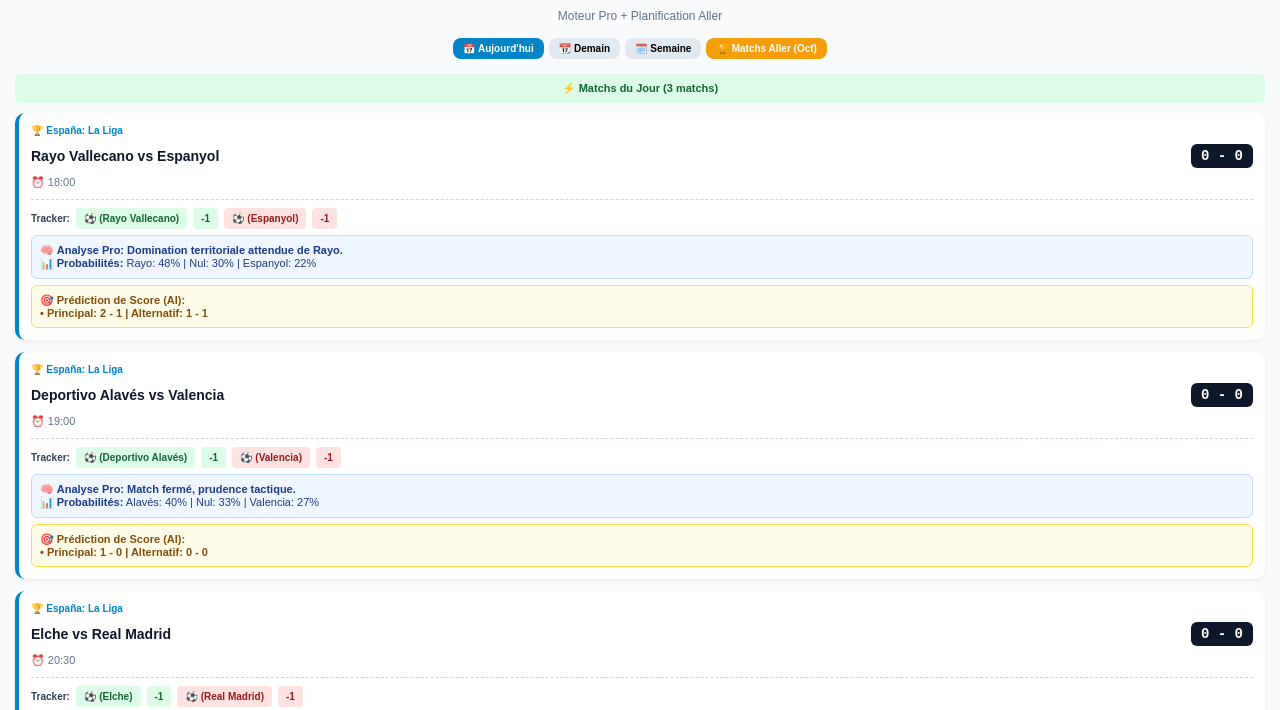
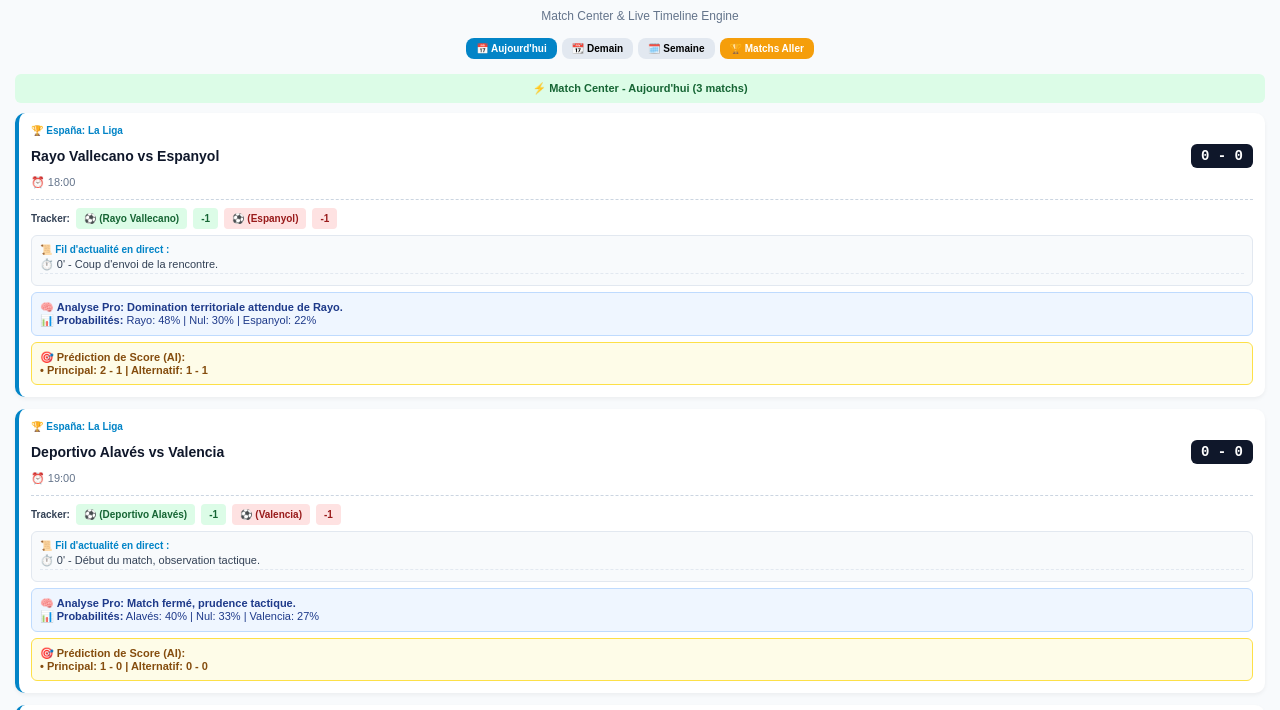
Before and after one commit to khaledcc14/kella-analytics, a website: page index.html in a window 1280 px wide. Shown: the part 55-765 px from the top of the page. Drawn offline with Linux system fonts and the light colour scheme.

Commit message:
Update index.html

```diff
--- a/index.html
+++ b/index.html
@@ -3,7 +3,7 @@
 <head>
     <meta charset="UTF-8">
     <meta name="viewport" content="width=device-width, initial-scale=1.0">
-    <title>KELLA Analytics Pro - Future Engine</title>
+    <title>KELLA Analytics Pro - Match Center & Live Tracker</title>
     <style>
         body {
             font-family: Arial, sans-serif;
@@ -65,6 +65,22 @@
             font-size: 14px;
             font-family: monospace;
         }
+        .timeline-box {
+            background: #f8fafc;
+            border: 1px solid #e2e8f0;
+            padding: 8px;
+            border-radius: 6px;
+            font-size: 11px;
+            color: #334155;
+            margin-top: 6px;
+            max-height: 80px;
+            overflow-y: auto;
+        }
+        .timeline-event {
+            margin-bottom: 3px;
+            border-bottom: 1px dashed #e2e8f0;
+            padding-bottom: 2px;
+        }
         .ai-box {
             background: #eff6ff;
             border: 1px solid #bfdbfe;
@@ -116,40 +132,37 @@
 
     <header>
         <h1>KELLA Analytics Pro ⚽</h1>
-        <p style="font-size: 12px; color: #64748b;">Moteur Pro + Planification Aller</p>
+        <p style="font-size: 12px; color: #64748b;">Match Center & Live Timeline Engine</p>
     </header>
 
-    <!-- أزرار التبديل الموسعة لتشمل الشهر القادم ومباريات الذهاب -->
+    <!-- أزرار التبديل للمواعيد والأدوار -->
     <div class="date-selector">
         <button class="date-btn active" onclick="switchDay('today', this)">📅 Aujourd'hui</button>
         <button class="date-btn" onclick="switchDay('tomorrow', this)">📆 Demain</button>
         <button class="date-btn" onclick="switchDay('week', this)">🗓️ Semaine</button>
-        <button class="date-btn" onclick="switchDay('aller', this)" style="background: #f59e0b; color: white;">🏆 Matchs Aller (Oct)</button>
+        <button class="date-btn" onclick="switchDay('aller', this)" style="background: #f59e0b; color: white;">🏆 Matchs Aller</button>
     </div>
 
     <!-- حاوية عرض المباريات والتحكم -->
     <div id="matchesContainer">
-        <div class="loading">🔄 Chargement du système...</div>
+        <div class="loading">🔄 Chargement du Match Center...</div>
     </div>
 
     <script>
         const database = {
             today: [
-                { id: 1, league: "España: La Liga", home: "Rayo Vallecano", away: "Espanyol", time: "18:00", homeGoals: 0, awayGoals: 0, prob: "Rayo: 48% | Nul: 30% | Espanyol: 22%", score1: "2 - 1", score2: "1 - 1", aiPre: "Analyse Pro: Domination territoriale attendue de Rayo." },
-                { id: 2, league: "España: La Liga", home: "Deportivo Alavés", away: "Valencia", time: "19:00", homeGoals: 0, awayGoals: 0, prob: "Alavés: 40% | Nul: 33% | Valencia: 27%", score1: "1 - 0", score2: "0 - 0", aiPre: "Analyse Pro: Match fermé, prudence tactique." },
-                { id: 3, league: "España: La Liga", home: "Elche", away: "Real Madrid", time: "20:30", homeGoals: 0, awayGoals: 0, prob: "Elche: 10% | Nul: 15% | Real: 75%", score1: "0 - 2", score2: "1 - 3", aiPre: "Analyse Pro: Supériorité technique évidente du Real." }
+                { id: 1, league: "España: La Liga", home: "Rayo Vallecano", away: "Espanyol", time: "18:00", homeGoals: 0, awayGoals: 0, timeline: ["⏱️ 0' - Coup d'envoi de la rencontre."], prob: "Rayo: 48% | Nul: 30% | Espanyol: 22%", score1: "2 - 1", score2: "1 - 1", aiPre: "Analyse Pro: Domination territoriale attendue de Rayo." },
+                { id: 2, league: "España: La Liga", home: "Deportivo Alavés", away: "Valencia", time: "19:00", homeGoals: 0, awayGoals: 0, timeline: ["⏱️ 0' - Début du match, observation tactique."], prob: "Alavés: 40% | Nul: 33% | Valencia: 27%", score1: "1 - 0", score2: "0 - 0", aiPre: "Analyse Pro: Match fermé, prudence tactique." },
+                { id: 3, league: "España: La Liga", home: "Elche", away: "Real Madrid", time: "20:30", homeGoals: 0, awayGoals: 0, timeline: ["⏱️ 0' - Les joueurs entrent sur la pelouse."], prob: "Elche: 10% | Nul: 15% | Real: 75%", score1: "0 - 2", score2: "1 - 3", aiPre: "Analyse Pro: Supériorité technique évidente du Real." }
             ],
             tomorrow: [
-                { id: 4, league: "UEFA Champions League", home: "Manchester City", away: "Inter Milan", time: "20:00", homeGoals: 0, awayGoals: 0, prob: "Man City: 58% | Nul: 25% | Inter: 17%", score1: "2 - 1", score2: "1 - 0", aiPre: "Analyse Pro: Bataille tactique au milieu, City favori." },
-                { id: 5, league: "UEFA Champions League", home: "Paris Saint-Germain", away: "Girona", time: "20:00", homeGoals: 0, awayGoals: 0, prob: "PSG: 65% | Nul: 22% | Girona: 13%", score1: "2 - 0", score2: "3 - 1", aiPre: "Analyse Pro: Vitesse sur les ailes pour percer Girona." }
+                { id: 4, league: "UEFA Champions League", home: "Manchester City", away: "Inter Milan", time: "20:00", homeGoals: 0, awayGoals: 0, timeline: ["⏱️ 0' - En attente du coup d'envoi."], prob: "Man City: 58% | Nul: 25% | Inter: 17%", score1: "2 - 1", score2: "1 - 0", aiPre: "Analyse Pro: Bataille tactique au milieu, City favori." }
             ],
             week: [
-                { id: 6, league: "UEFA Champions League", home: "Atalanta", away: "Arsenal", time: "21:00", homeGoals: 0, awayGoals: 0, prob: "Atalanta: 30% | Nul: 30% | Arsenal: 40%", score1: "1 - 1", score2: "1 - 2", aiPre: "Analyse Semaine: Pression intense des Gunners à l'extérieur." }
+                { id: 5, league: "UEFA Champions League", home: "Atalanta", away: "Arsenal", time: "21:00", homeGoals: 0, awayGoals: 0, timeline: ["⏱️ 0' - Programmée pour cette semaine."], prob: "Atalanta: 30% | Nul: 30% | Arsenal: 40%", score1: "1 - 1", score2: "1 - 2", aiPre: "Analyse Semaine: Pression intense des Gunners à l'extérieur." }
             ],
             aller: [
-                { id: 7, league: "UEFA Champions League (Match Aller)", home: "Real Madrid", away: "Bayern Munich", time: "21:00", homeGoals: 0, awayGoals: 0, prob: "Real: 45% | Nul: 25% | Bayern: 30%", score1: "2 - 1", score2: "1 - 1", aiPre: "Analyse Aller: Choc des titans, prudence tactique exigée au match aller." },
-                { id: 8, league: "UEFA Champions League (Match Aller)", home: "FC Barcelona", away: "Manchester City", time: "21:00", homeGoals: 0, awayGoals: 0, prob: "Barca: 40% | Nul: 26% | City: 34%", score1: "2 - 2", score2: "1 - 2", aiPre: "Analyse Aller: Bataille de possession au milieu de terrain." },
-                { id: 9, league: "UEFA Champions League (Match Aller)", home: "AC Milan", away: "Paris Saint-Germain", time: "21:00", homeGoals: 0, awayGoals: 0, prob: "Milan: 35% | Nul: 30% | PSG: 35%", score1: "1 - 1", score2: "0 - 1", aiPre: "Analyse Aller: San Siro bouillant, équilibre parfait des forces." }
+                { id: 6, league: "UEFA Champions League (Match Aller)", home: "Real Madrid", away: "Bayern Munich", time: "21:00", homeGoals: 0, awayGoals: 0, timeline: ["⏱️ 0' - Phase aller des quarts de finale."], prob: "Real: 45% | Nul: 25% | Bayern: 30%", score1: "2 - 1", score2: "1 - 1", aiPre: "Analyse Aller: Choc des titans, prudence tactique exigée." }
             ]
         };
 
@@ -162,14 +175,27 @@
             renderView();
         }
 
-        function updateScore(id, type) {
+        function triggerAction(id, type) {
             const matches = database[activeTab];
             const match = matches.find(m => m.id === id);
             if(match) {
-                if(type === 'home+') match.homeGoals++;
-                if(type === 'home-' && match.homeGoals > 0) match.homeGoals--;
-                if(type === 'away+') match.awayGoals++;
-                if(type === 'away-' && match.awayGoals > 0) match.awayGoals--;
+                const randomMinute = Math.floor(Math.random() * 85) + 5;
+                if(type === 'home+') {
+                    match.homeGoals++;
+                    match.timeline.unshift(`⚽ <strong>But pour ${match.home} !</strong> (${randomMinute}')`);
+                }
+                if(type === 'home-' && match.homeGoals > 0) {
+                    match.homeGoals--;
+                    match.timeline.unshift(`❌ Annulation d'un but pour ${match.home}`);
+                }
+                if(type === 'away+') {
+                    match.awayGoals++;
+                    match.timeline.unshift(`⚽ <strong>But pour ${match.away} !</strong> (${randomMinute}')`);
+                }
+                if(type === 'away-' && match.awayGoals > 0) {
+                    match.awayGoals--;
+                    match.timeline.unshift(`❌ Annulation d'un but pour ${match.away}`);
+                }
                 renderView();
             }
         }
@@ -177,14 +203,16 @@
         function renderView() {
             const container = document.getElementById('matchesContainer');
             const matches = database[activeTab];
-            let titleText = "Matchs du Jour";
-            if(activeTab === 'tomorrow') titleText = "Matchs de Demain";
-            if(activeTab === 'week') titleText = "Planning de la Semaine";
-            if(activeTab === 'aller') titleText = "Matchs Aller - Mois Prochain (Phases Clés)";
+            let titleText = "Match Center - Aujourd'hui";
+            if(activeTab === 'tomorrow') titleText = "Match Center - Demain";
+            if(activeTab === 'week') titleText = "Match Center - Semaine";
+            if(activeTab === 'aller') titleText = "Match Center - Matchs Aller (Oct)";
 
             let html = `<div style="padding: 8px 15px; font-size: 11px; color: #166534; text-align: center; font-weight: bold; background: #dcfce7; margin-bottom: 10px; border-radius: 6px;">⚡ ${titleText} (${matches.length} matchs)</div>`;
 
             matches.forEach((m) => {
+                let timelineHtml = m.timeline.map(ev => `<div class="timeline-event">${ev}</div>`).join('');
+
                 html += `
                     <div class="match-card">
                         <div style="font-size: 10px; color: #0284c7; margin-bottom: 4px; font-weight: bold;">🏆 ${m.league}</div>
@@ -194,12 +222,19 @@
                         </div>
                         <div style="font-size: 11px; color: #64748b; margin-bottom: 6px;">⏰ ${m.time}</div>
 
+                        <!-- لوحة التحكم الحي والتسجيل الفوري -->
                         <div class="live-control-panel">
                             <span style="font-size: 10px; font-weight: bold; color: #334155;">Tracker:</span>
-                            <button class="control-btn btn-goal-home" onclick="updateScore(${m.id}, 'home+')">⚽ (${m.home})</button>
-                            <button class="control-btn btn-goal-home" onclick="updateScore(${m.id}, 'home-')">-1</button>
-                            <button class="control-btn btn-goal-away" onclick="updateScore(${m.id}, 'away+')">⚽ (${m.away})</button>
-                            <button class="control-btn btn-goal-away" onclick="updateScore(${m.id}, 'away-')">-1</button>
+                            <button class="control-btn btn-goal-home" onclick="triggerAction(${m.id}, 'home+')">⚽ (${m.home})</button>
+                            <button class="control-btn btn-goal-home" onclick="triggerAction(${m.id}, 'home-')">-1</button>
+                            <button class="control-btn btn-goal-away" onclick="triggerAction(${m.id}, 'away+')">⚽ (${m.away})</button>
+                            <button class="control-btn btn-goal-away" onclick="triggerAction(${m.id}, 'away-')">-1</button>
+                        </div>
+
+                        <!-- الشريط الزمني الحي للأحداث -->
+                        <div class="timeline-box">
+                            <div style="font-weight: bold; font-size: 10px; color: #0284c7; margin-bottom: 3px;">📜 Fil d'actualité en direct :</div>
+                            ${timelineHtml}
                         </div>
 
                         <div class="ai-box">
```
